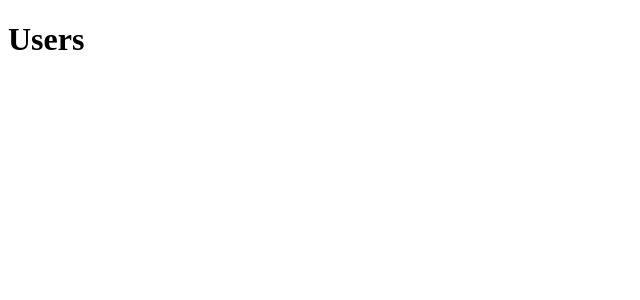
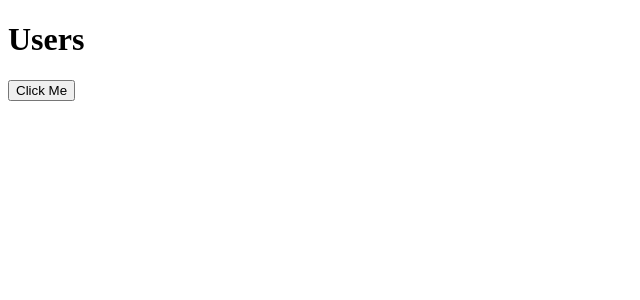
Before and after one commit to Muturi1999/alx-project-0x01-setup, a Next.js app in the folder alx-project-0x01/: page / in a window 1280 px wide. Shown: the top 300 px of the page, without its empty margins (0-640 px from the left). Built offline with nearby package versions, Linux system fonts and the light colour scheme.

Commit message:
traced user index.tsx which was empty

```diff
--- a/alx-project-0x01/pages/index.tsx
+++ b/alx-project-0x01/pages/index.tsx
@@ -1,10 +1,10 @@
-import React from "react"; // Add this line to be safe
-// import Button from "@/components/common/Button";
+import Button from "@/components/common/Button";
+
 const UsersPage: React.FC = () => {
   return (
     <div className="p-4">
       <h1 className="text-3xl font-bold mb-4">Users</h1>
-      {/* You can use <Button /> here if needed */}
+      <Button text="Click Me" onClick={() => alert("User Clicked!")} />
     </div>
   );
 };
--- a/alx-project-0x01/pages/users/index.tsx
+++ b/alx-project-0x01/pages/users/index.tsx
@@ -0,0 +1,12 @@
+import Button from "@/components/common/Button";
+
+const UsersPage: React.FC = () => {
+  return (
+    <div className="p-4">
+      <h1 className="text-3xl font-bold mb-4">Users</h1>
+      <Button text="Click Me" onClick={() => alert("User Clicked!")} />
+    </div>
+  );
+};
+
+export default UsersPage;
```
